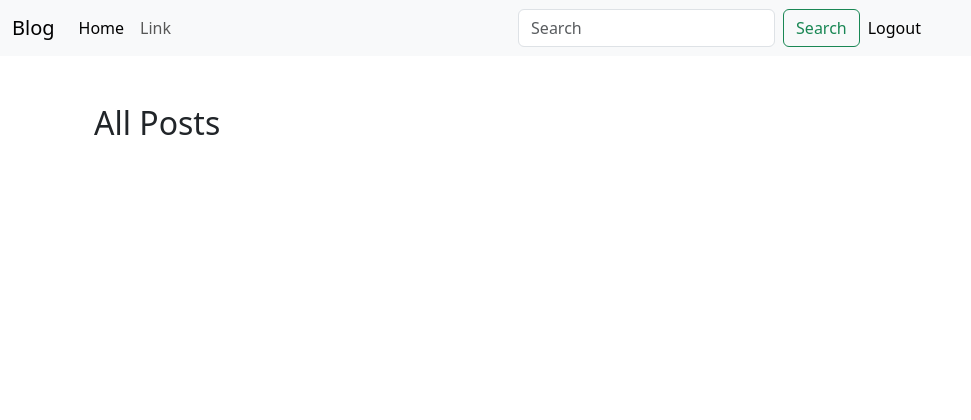
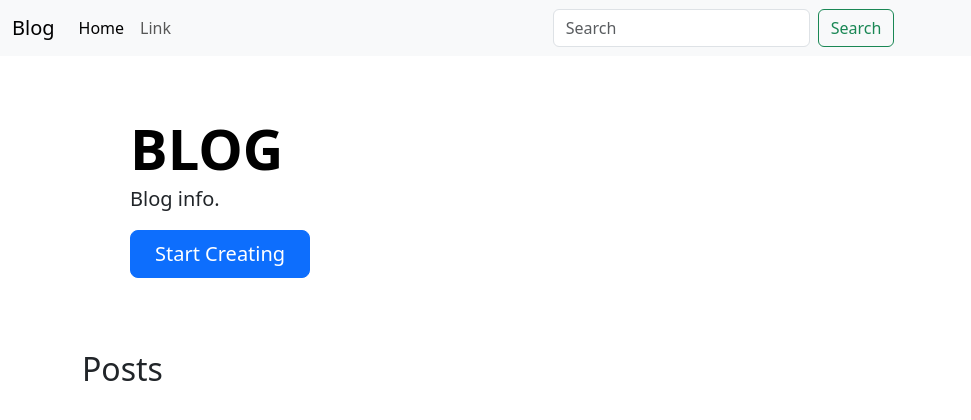
Before and after one commit to ritiSinke/crm2, a Django app: page / in a window 1280 px wide. Shown: the top 420 px of the page, without its empty margins (0-971 px from the left). Run offline with Django 5.2, Linux system fonts and the light colour scheme; data that the repository does not hold is empty.

Commit message:
ADDED Login Features

```diff
--- a/templates/base.html
+++ b/templates/base.html
@@ -35,8 +35,9 @@
                 </form>
                <ul class="navbar-nav me-auto mb-2 mb-lg-0">
                     <li class="nav-item">
+                        {% if  request.user.is_authenticated %}
                         <a class="nav-link active" aria-current="page" href="{% url 'logout' %}">Logout
-
+                            {% endif %}
                         </a>
                     </li>
 
--- a/templates/post/all_posts.html
+++ b/templates/post/all_posts.html
@@ -1,8 +1,23 @@
 {% extends 'base.html' %}
 
 {% block content %}
+
+<div class="col-lg-7 p-3 p-lg-5 pt-lg-3">
+
+    <h1 class="display-4 fw-bold lh-1 text-body-emphasis"> BLOG </h1>
+     <p class="lead">Blog info.</p>
+     {%  if not request.user.is_authenticated %}
+     <a href=" {% url 'register'%}"> <button type="button" class="btn btn-primary btn-lg px-4 me-md-2 "> Start Creating </button> </a>
+     {% else %}
+        <a href=" {%url 'login' %}"> <button type="button" class="btn btn-outline-secondary btn-lg px-4"> Add Post  </button> </a>
+
+         {% endif %}
+     </div>
+    </div>
+
+
 <div class="container mt-4">
-    <h2 class="mb-4">All Posts</h2>
+    <h2 class="mb-4"> Posts</h2>
 
     <div class="row g-4">
         {% for post in post %}
```
Also changed, not shown: templates/dashboard/dashboard.html (+8 -1 lines).
